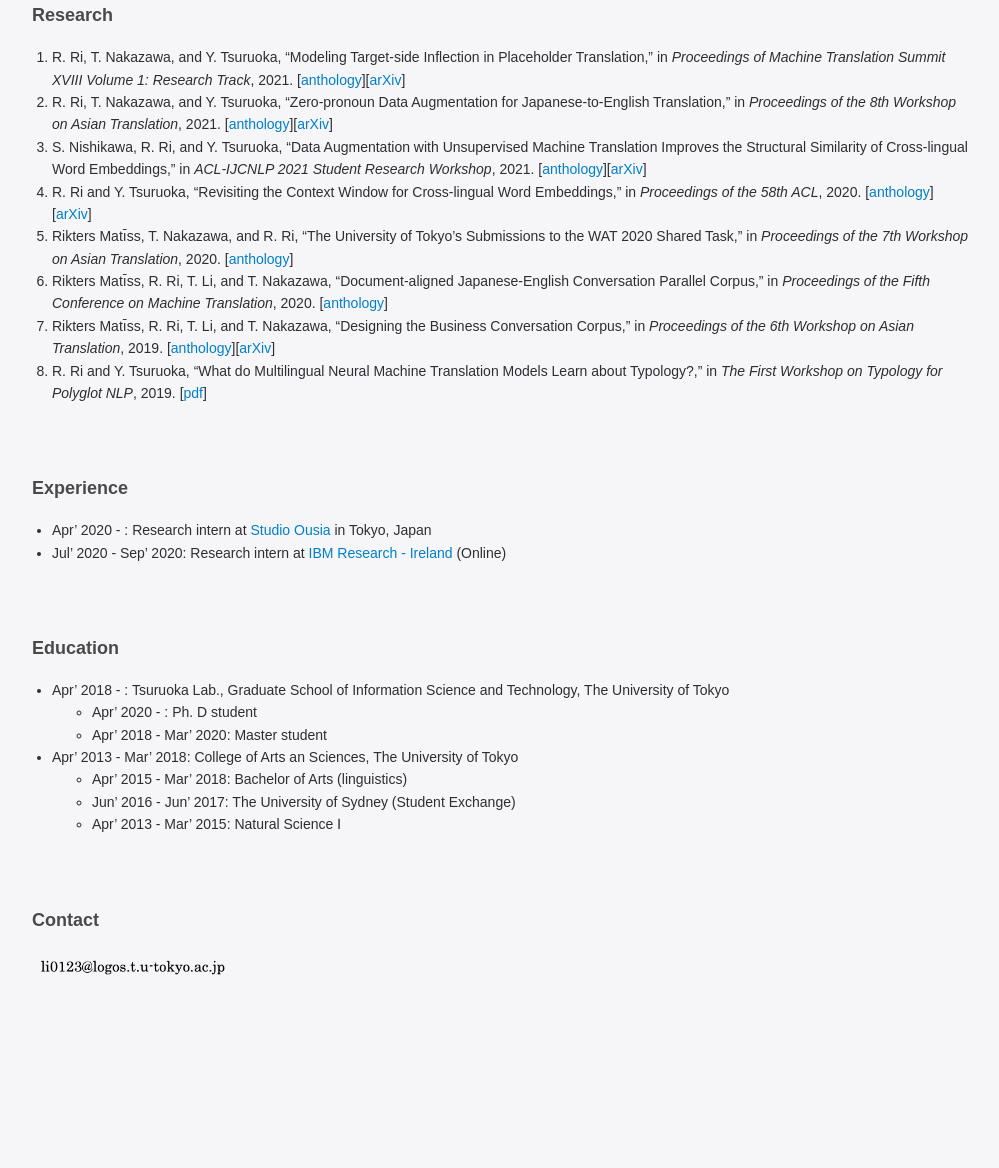
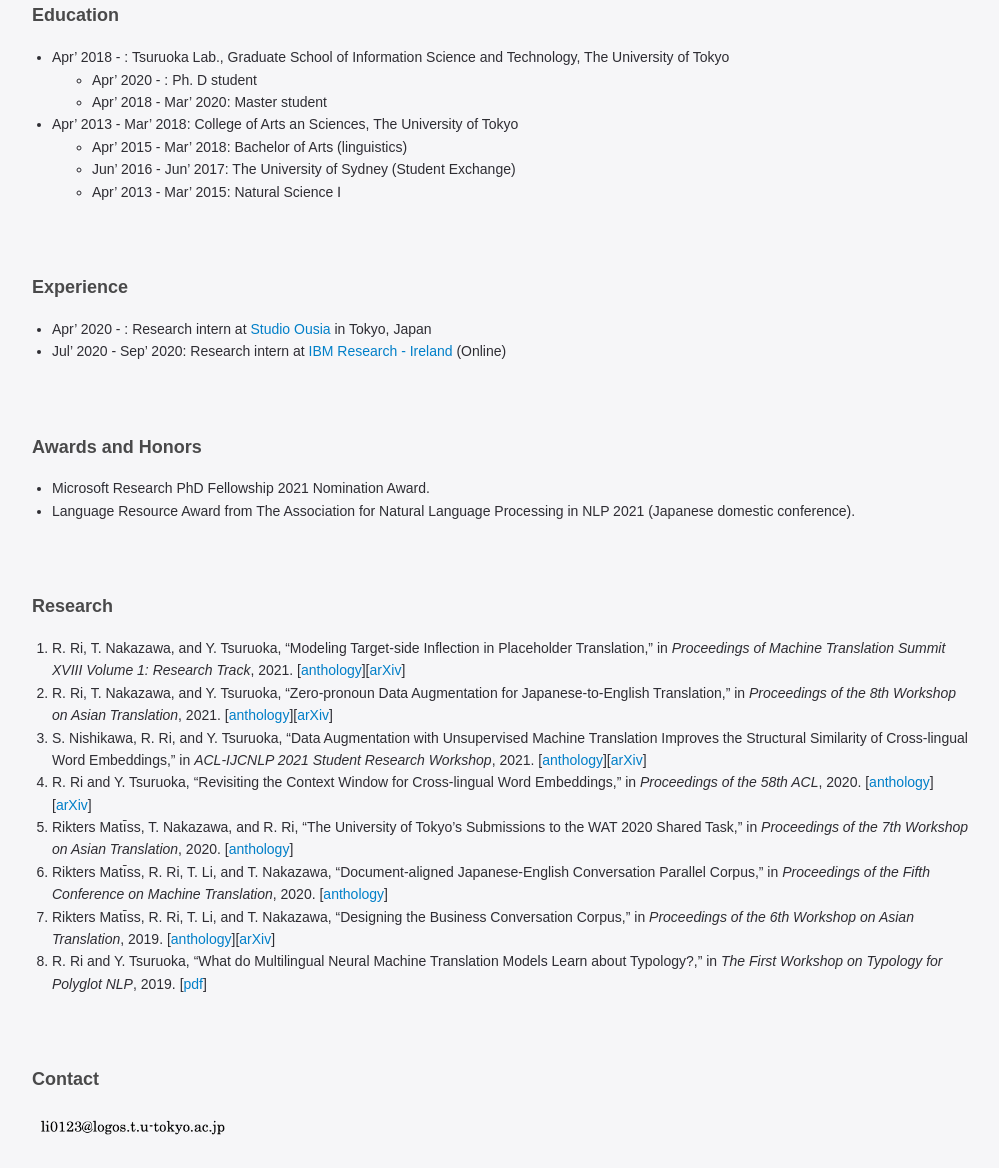
Before and after one commit to Ryou0634/Ryou0634.github.io, a plain HTML site: page index.html in a window 1280 px wide. Shown: the part 565-1733 px from the top of the page, without its empty margins (148-1147 px from the left). Before the commit the page ends 1574 px from the top, so only its background shows below. Drawn offline with Linux system fonts and the light colour scheme.

Commit message:
update awards

```diff
--- a/index.html
+++ b/index.html
@@ -15,8 +15,6 @@
     <nav>
         <a href="https://ryou0634.github.io//#about">About</a>
         <a href="https://ryou0634.github.io/#research">Research</a>
-        <a href="https://ryou0634.github.io/#experience">Experience</a>
-        <a href="https://ryou0634.github.io/#education">Education</a>
         <a href="https://ryou0634.github.io/#contact">Contact</a>
     </nav>
 
@@ -50,26 +48,6 @@
 </section>
 
 <section>
-  <h3 id="research">Research</h3>
-  <ol class="bibliography"><li><span id="ri-etal-2021-placeholder">R. Ri, T. Nakazawa, and Y. Tsuruoka, “Modeling Target-side Inflection in Placeholder Translation,” in <i>Proceedings of Machine Translation Summit XVIII Volume 1: Research Track</i>, 2021. [<a href="https://aclanthology.org/2021.mtsummit-research.19/" target="_blank">anthology</a>][<a href="https://arxiv.org/abs/2107.00334" target="_blank">arXiv</a>]</span></li>
-<li><span id="ri-et-al-2021-prodrop">R. Ri, T. Nakazawa, and Y. Tsuruoka, “Zero-pronoun Data Augmentation for Japanese-to-English Translation,” in <i>Proceedings of the 8th Workshop on Asian Translation</i>, 2021. [<a href="https://aclanthology.org/2021.wat-1.11/" target="_blank">anthology</a>][<a href="https://arxiv.org/abs/2107.00318" target="_blank">arXiv</a>]</span></li>
-<li><span id="nishikawa-et-al-2021-data-augmentation">S. Nishikawa, R. Ri, and Y. Tsuruoka, “Data Augmentation with Unsupervised Machine Translation Improves the Structural Similarity of Cross-lingual Word Embeddings,” in <i>ACL-IJCNLP 2021 Student Research Workshop</i>, 2021. [<a href="https://aclanthology.org/2021.acl-srw.17/" target="_blank">anthology</a>][<a href="https://arxiv.org/abs/2006.00262" target="_blank">arXiv</a>]</span></li>
-<li><span id="ri-tsuruoka-2020-revisiting">R. Ri and Y. Tsuruoka, “Revisiting the Context Window for Cross-lingual Word Embeddings,” in <i>Proceedings of the 58th ACL</i>, 2020. [<a href="https://www.aclweb.org/anthology/2020.acl-main.94/" target="_blank">anthology</a>][<a href="https://arxiv.org/abs/2004.10813" target="_blank">arXiv</a>]</span></li>
-<li><span id="rikters-etal-2020-university">Rikters Matı̄ss, T. Nakazawa, and R. Ri, “The University of Tokyo’s Submissions to the WAT 2020 Shared Task,” in <i>Proceedings of the 7th Workshop on Asian Translation</i>, 2020. [<a href="https://www.aclweb.org/anthology/2020.wat-1.18" target="_blank">anthology</a>]</span></li>
-<li><span id="rikters-etal-2020-document">Rikters Matı̄ss, R. Ri, T. Li, and T. Nakazawa, “Document-aligned Japanese-English Conversation Parallel Corpus,” in <i>Proceedings of the Fifth Conference on Machine Translation</i>, 2020. [<a href="https://www.aclweb.org/anthology/2020.wmt-1.74" target="_blank">anthology</a>]</span></li>
-<li><span id="rikters-etal-2019-designing">Rikters Matı̄ss, R. Ri, T. Li, and T. Nakazawa, “Designing the Business Conversation Corpus,” in <i>Proceedings of the 6th Workshop on Asian Translation</i>, 2019. [<a href="https://www.aclweb.org/anthology/D19-5204/" target="_blank">anthology</a>][<a href="https://arxiv.org/abs/2008.01940" target="_blank">arXiv</a>]</span></li>
-<li><span id="ri-tsuruoka-etal-2019-typology">R. Ri and Y. Tsuruoka, “What do Multilingual Neural Machine Translation Models Learn about Typology?,” in <i>The First Workshop on Typology for Polyglot NLP</i>, 2019. [<a href="https://typology-and-nlp.github.io/2019/assets/2019/papers/6.pdf" target="_blank">pdf</a>]</span></li></ol>
-</section>
-
-<section>
-  <h3 id="experience">Experience</h3>
-  <ul>
-    <li>Apr’ 2020 - : Research intern at <a href="https://www.ousia.jp/en/">Studio Ousia</a> in Tokyo, Japan</li>
-    <li>Jul’ 2020 - Sep’ 2020: Research intern at <a href="https://www.research.ibm.com/labs/ireland/">IBM Research - Ireland</a> (Online)</li>
-  </ul>
-</section>
-
-<section>
   <h3 id="education">Education</h3>
   <ul>
     <li> Apr’ 2018 - : Tsuruoka Lab., Graduate School of Information Science and Technology, The University of Tokyo
@@ -88,6 +66,34 @@
     </li>
 
   </ul>
+</section>
+
+<section>
+  <h3 id="experience">Experience</h3>
+  <ul>
+    <li>Apr’ 2020 - : Research intern at <a href="https://www.ousia.jp/en/">Studio Ousia</a> in Tokyo, Japan</li>
+    <li>Jul’ 2020 - Sep’ 2020: Research intern at <a href="https://www.research.ibm.com/labs/ireland/">IBM Research - Ireland</a> (Online)</li>
+  </ul>
+</section>
+
+<section>
+  <h3 id="awards_and_honors">Awards and Honors</h3>
+  <ul>
+    <li>Microsoft Research PhD Fellowship 2021 Nomination Award.</li>
+    <li>Language Resource Award from The Association for Natural Language Processing in NLP 2021 (Japanese domestic conference).</li>
+  </ul>
+</section>
+
+<section>
+  <h3 id="research">Research</h3>
+  <ol class="bibliography"><li><span id="ri-etal-2021-placeholder">R. Ri, T. Nakazawa, and Y. Tsuruoka, “Modeling Target-side Inflection in Placeholder Translation,” in <i>Proceedings of Machine Translation Summit XVIII Volume 1: Research Track</i>, 2021. [<a href="https://aclanthology.org/2021.mtsummit-research.19/" target="_blank">anthology</a>][<a href="https://arxiv.org/abs/2107.00334" target="_blank">arXiv</a>]</span></li>
+<li><span id="ri-et-al-2021-prodrop">R. Ri, T. Nakazawa, and Y. Tsuruoka, “Zero-pronoun Data Augmentation for Japanese-to-English Translation,” in <i>Proceedings of the 8th Workshop on Asian Translation</i>, 2021. [<a href="https://aclanthology.org/2021.wat-1.11/" target="_blank">anthology</a>][<a href="https://arxiv.org/abs/2107.00318" target="_blank">arXiv</a>]</span></li>
+<li><span id="nishikawa-et-al-2021-data-augmentation">S. Nishikawa, R. Ri, and Y. Tsuruoka, “Data Augmentation with Unsupervised Machine Translation Improves the Structural Similarity of Cross-lingual Word Embeddings,” in <i>ACL-IJCNLP 2021 Student Research Workshop</i>, 2021. [<a href="https://aclanthology.org/2021.acl-srw.17/" target="_blank">anthology</a>][<a href="https://arxiv.org/abs/2006.00262" target="_blank">arXiv</a>]</span></li>
+<li><span id="ri-tsuruoka-2020-revisiting">R. Ri and Y. Tsuruoka, “Revisiting the Context Window for Cross-lingual Word Embeddings,” in <i>Proceedings of the 58th ACL</i>, 2020. [<a href="https://www.aclweb.org/anthology/2020.acl-main.94/" target="_blank">anthology</a>][<a href="https://arxiv.org/abs/2004.10813" target="_blank">arXiv</a>]</span></li>
+<li><span id="rikters-etal-2020-university">Rikters Matı̄ss, T. Nakazawa, and R. Ri, “The University of Tokyo’s Submissions to the WAT 2020 Shared Task,” in <i>Proceedings of the 7th Workshop on Asian Translation</i>, 2020. [<a href="https://www.aclweb.org/anthology/2020.wat-1.18" target="_blank">anthology</a>]</span></li>
+<li><span id="rikters-etal-2020-document">Rikters Matı̄ss, R. Ri, T. Li, and T. Nakazawa, “Document-aligned Japanese-English Conversation Parallel Corpus,” in <i>Proceedings of the Fifth Conference on Machine Translation</i>, 2020. [<a href="https://www.aclweb.org/anthology/2020.wmt-1.74" target="_blank">anthology</a>]</span></li>
+<li><span id="rikters-etal-2019-designing">Rikters Matı̄ss, R. Ri, T. Li, and T. Nakazawa, “Designing the Business Conversation Corpus,” in <i>Proceedings of the 6th Workshop on Asian Translation</i>, 2019. [<a href="https://www.aclweb.org/anthology/D19-5204/" target="_blank">anthology</a>][<a href="https://arxiv.org/abs/2008.01940" target="_blank">arXiv</a>]</span></li>
+<li><span id="ri-tsuruoka-etal-2019-typology">R. Ri and Y. Tsuruoka, “What do Multilingual Neural Machine Translation Models Learn about Typology?,” in <i>The First Workshop on Typology for Polyglot NLP</i>, 2019. [<a href="https://typology-and-nlp.github.io/2019/assets/2019/papers/6.pdf" target="_blank">pdf</a>]</span></li></ol>
 </section>
 
 <section class="contact-section">
```
Also changed, not shown: 1 other file.
